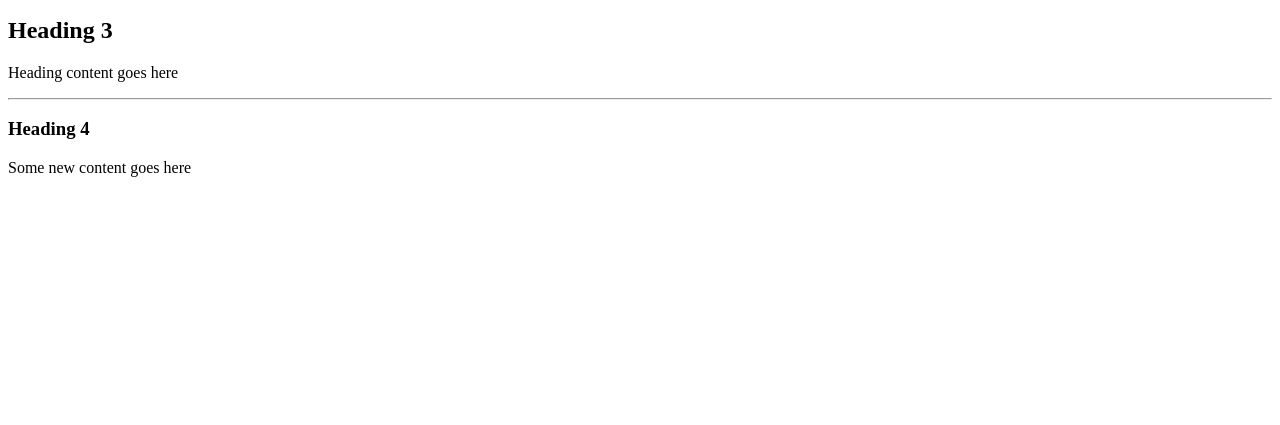
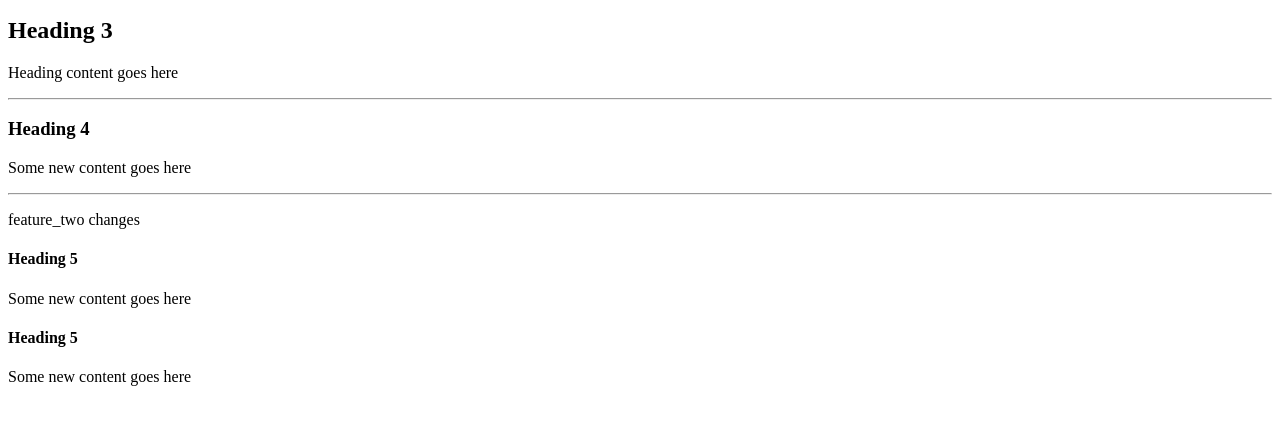
Before and after one commit to Bha3hi/SE-Labsession, a plain HTML site: page index.html in a window 1280 px wide. Shown: the part 199-624 px from the top of the page. Drawn offline with Linux system fonts and the light colour scheme.

Commit message:
added feature_two changes

```diff
--- a/index.html
+++ b/index.html
@@ -15,6 +15,12 @@
     <hr/>
     <h3>Heading 4</h3>
     <p>Some new content goes here</p>
+    <hr/>
+    <p>feature_two changes</p>
+    <h4>Heading 5</h4>
+    <p>Some new content goes here</p>
+    <h4>Heading 5</h4>
+    <p>Some new content goes here</p>
 
 </body>
 </html>
```
